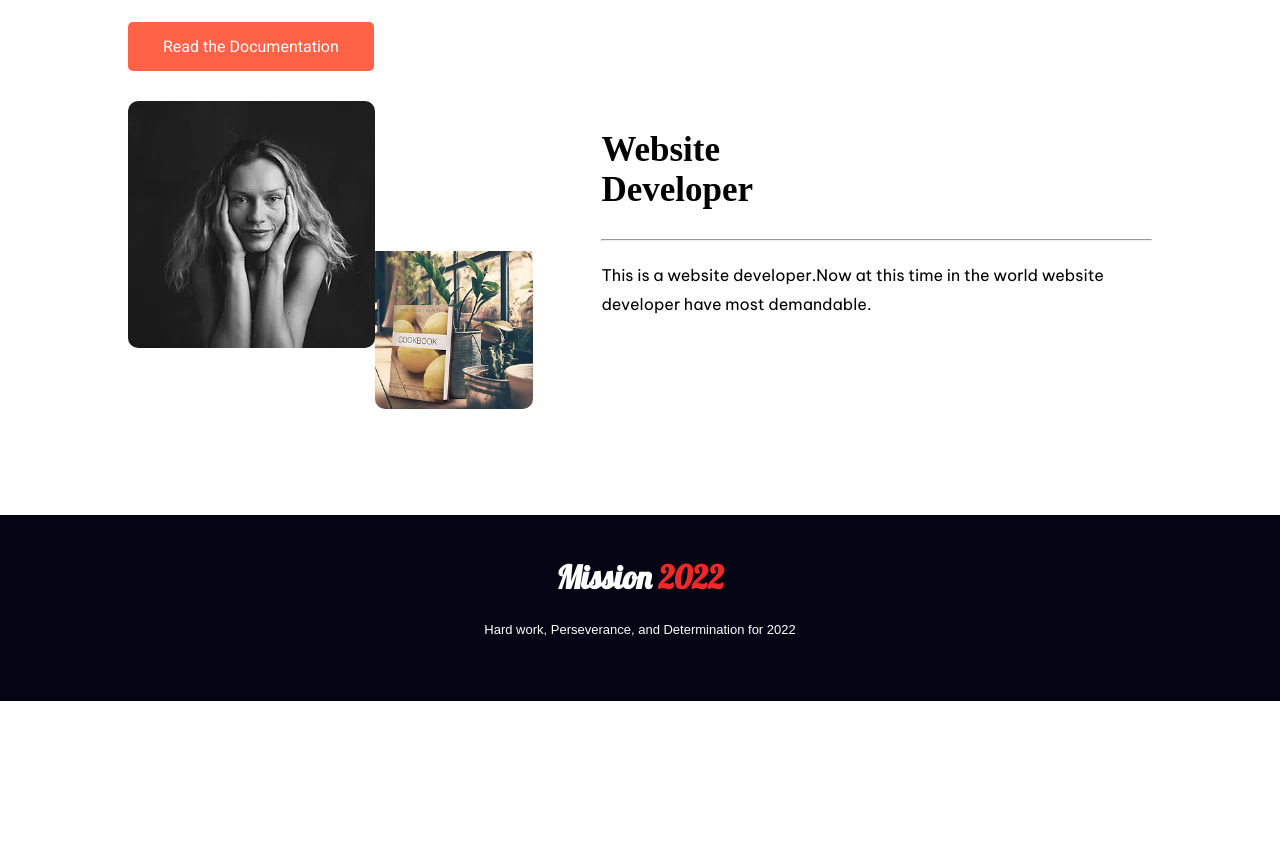
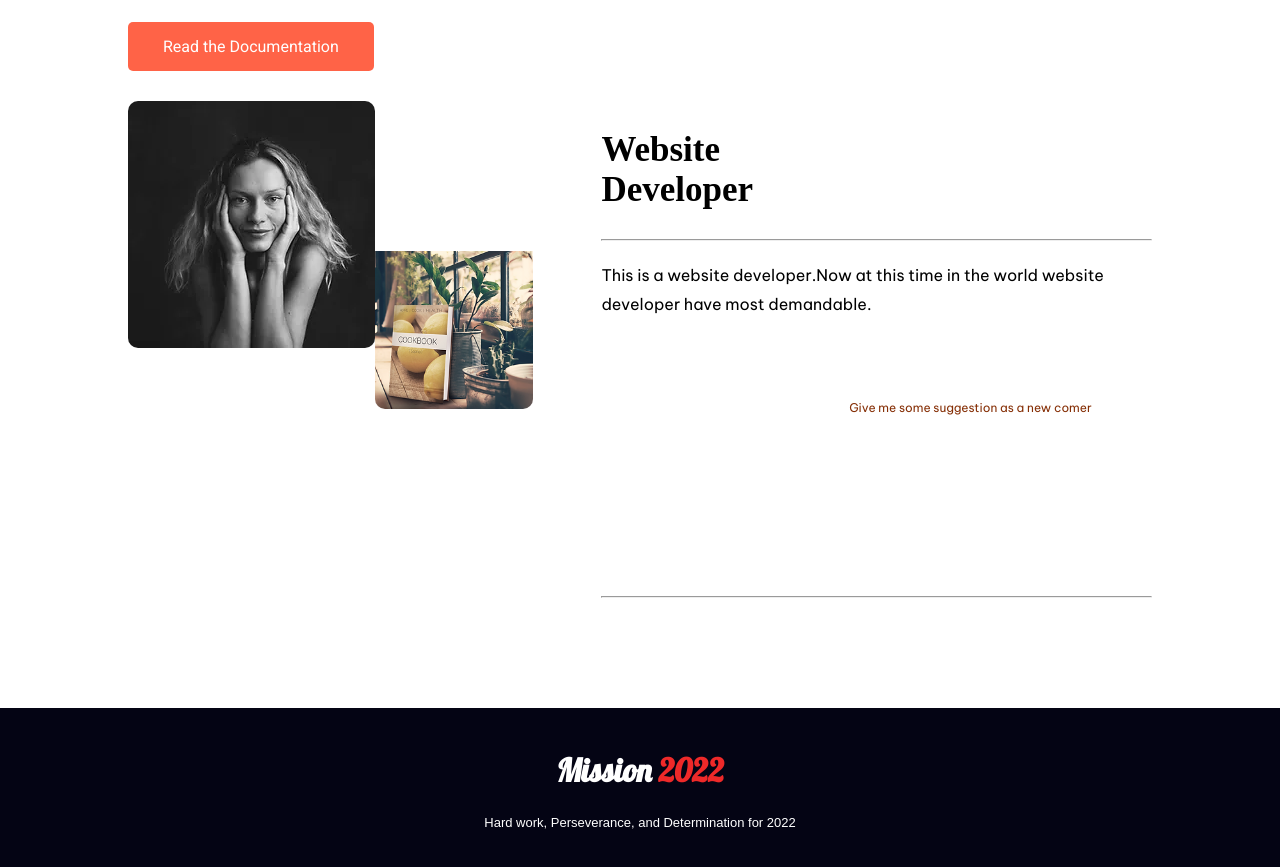
Before and after one commit to Khorshed30/Mission_assingment_1, a plain HTML site: page index.html in a window 1280 px wide. Shown: the part 2094-2961 px from the top of the page. Before the commit the page ends 2795 px from the top, so only its background shows below. Drawn offline with Linux system fonts and the light colour scheme.

Commit message:
added almost done

```diff
--- a/index.html
+++ b/index.html
@@ -82,7 +82,8 @@
 
         <div class="site-dev">
             <h2>Website Developer</h2><hr>
-            <p>This is a website developer.Now at this time in the world website developer have most demandable.</p>
+            <p>This is a website developer.Now at this time in the world website developer have most demandable.</p><br>
+            <p class="p-last">Give me some suggestion as a new comer</p><hr>
         </div>
     </section>
     <footer class="footer">
--- a/style.css
+++ b/style.css
@@ -150,6 +150,7 @@ h3{
 }
 .site-dev{
     margin-left: 5%;
+    display: inline-block;
 
 }
 .site-dev h2{
@@ -158,6 +159,14 @@ h3{
 }
 site-dev p{
     margin-right: 50%;
+
+}
+.p-last{
+    padding-left: 45%;
+    font-size: 12px;
+    padding-bottom: 25%;
+    color: rgb(133, 46, 5);
+
 }
 .ftm{
     color: rgb(238, 41, 41);
```
